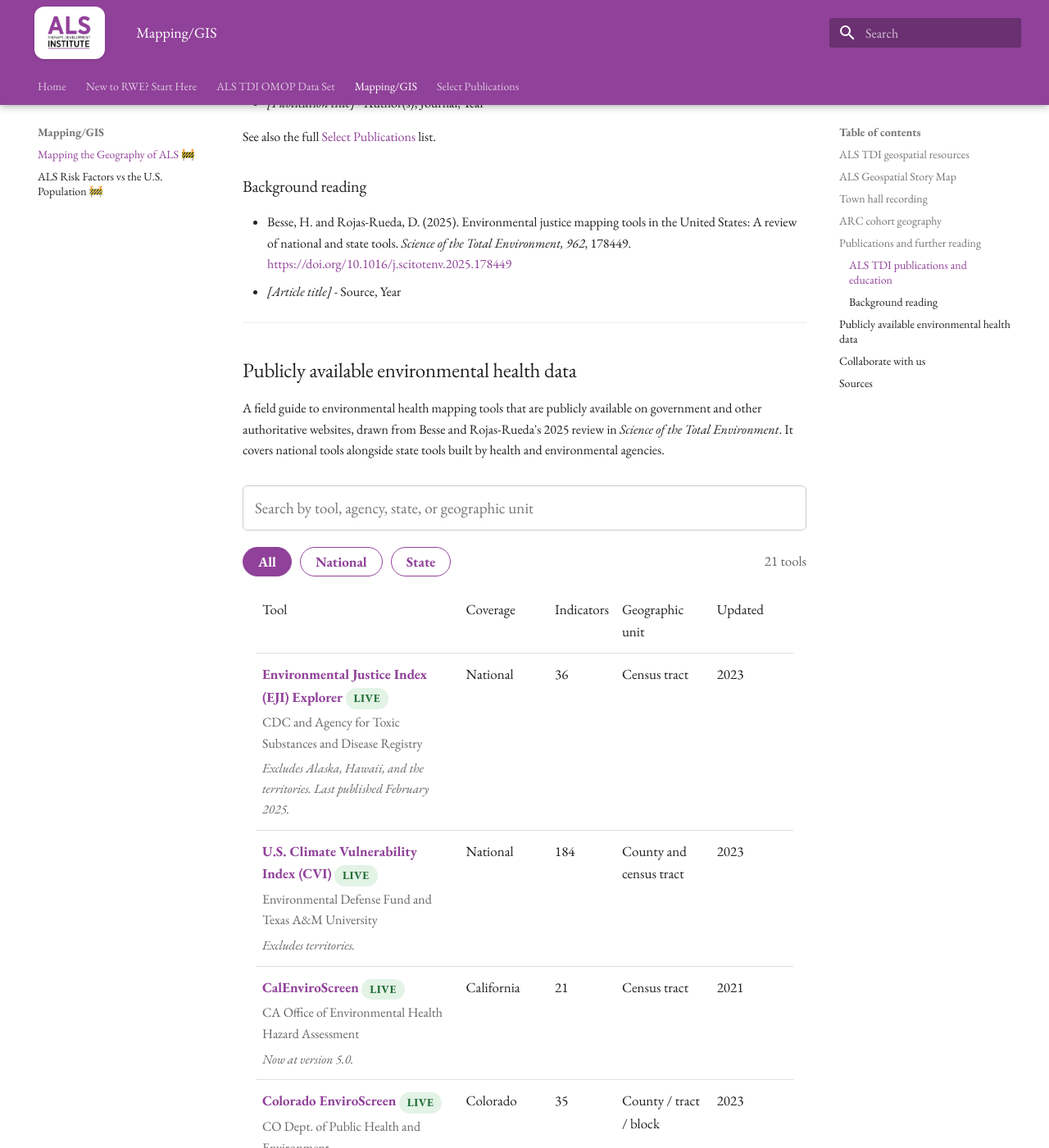
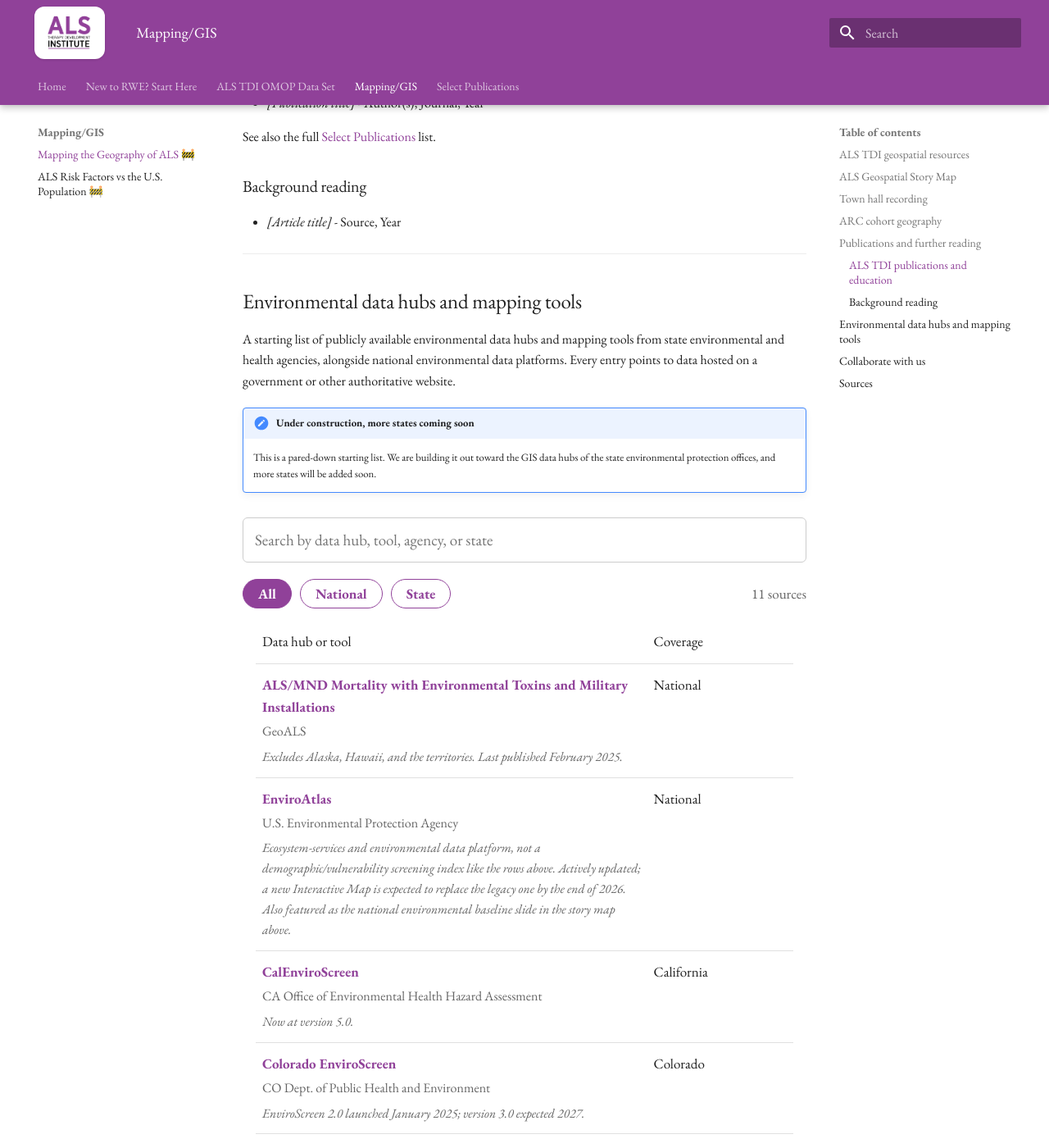
Before and after one commit to ALSTDI/ALS-RWE, an MkDocs documentation site: the page built from docs/mapping.md, in a window 1280 px wide and 1400 px high, scrolled down 5814 px. Shown: the whole window at 82% size. Built offline with MkDocs 1.6.1 and Material for MkDocs 9.7.7, drawn with Linux system fonts in a browser that asks for light colours; some of the changed text lies outside the part shown.

Commit message:
Add files via upload

```diff
--- a/docs/assets/js/env-health-tools.js
+++ b/docs/assets/js/env-health-tools.js
@@ -1,10 +1,9 @@
 /*
-  Environmental health mapping tools table (Mapping tab).
+  Environmental data hubs and mapping tools table (Mapping tab).
 
   Reads assets/env-health-tools.csv and renders a filterable table.
-  Mirrors the pattern used by ga4gh-datadictionary.js so the two
-  behave the same way. Safe to load on every page: it exits quietly
-  when its markup is absent.
+  Columns expected: Scale, State, Tool/Data Hub, Organization, URL, Notes.
+  Safe to load on every page: it exits quietly when its markup is absent.
 */
 /* Resolve the CSV relative to this script's own URL, so the page works
    both at the site root (mkdocs serve) and in a subdirectory such as
@@ -24,11 +23,11 @@
 
   if (!input || !tableBody) return;
 
-  const COLSPAN = 5;
+  const COLSPAN = 2;
   let data = [];
   let activeScale = "all";
 
-  setMessage("Loading tools...");
+  setMessage("Loading list...");
 
   fetch(EHT_CSV_URL)
     .then((response) => {
@@ -42,7 +41,7 @@
         return;
       }
 
-      const headers = rows[0].map((h) => h.replace(/^﻿/, "").trim());
+      const headers = rows[0].map((h) => h.replace(/^\uFEFF/, "").trim());
       data = rows.slice(1).map((row) => {
         const obj = {};
         headers.forEach((h, i) => {
@@ -64,30 +63,30 @@
       render();
     })
     .catch((error) => {
-      setMessage("Could not load the tool list.");
-      console.error("Environmental health tools load error:", error);
+      setMessage("Could not load the list.");
+      console.error("Environmental data hubs load error:", error);
     });
 
   function render() {
     const q = input.value.toLowerCase().trim();
 
     const filtered = data.filter((row) => {
-      if (activeScale !== "all" && row["Scale"].toLowerCase() !== activeScale) {
+      if (activeScale !== "all" && (row["Scale"] || "").toLowerCase() !== activeScale) {
         return false;
       }
       if (!q) return true;
-      return ["Tool", "Organization", "State", "Scale", "Geographic Unit", "Notes"].some(
+      return ["Tool/Data Hub", "Organization", "State", "Scale", "Notes"].some(
         (key) => String(row[key] || "").toLowerCase().includes(q)
       );
     });
 
     if (countEl) {
       countEl.textContent =
-        filtered.length + (filtered.length === 1 ? " tool" : " tools");
+        filtered.length + (filtered.length === 1 ? " source" : " sources");
     }
 
     if (!filtered.length) {
-      setMessage("No tools match that search.");
+      setMessage("No entries match that search.");
       return;
     }
 
@@ -96,21 +95,12 @@
 
   function renderRow(row) {
     const place = row["State"] || "National";
-    const name = escapeHtml(row["Tool"]);
-    const link = row["URL"]
-      ? '<a href="' + escapeHtml(row["URL"]) + '" target="_blank" rel="noopener">' + name + "</a>"
+    const name = escapeHtml(row["Tool/Data Hub"]);
+    const url = row["URL"] || "";
+    const isLink = /^https?:\/\//i.test(url);
+    const link = isLink
+      ? '<a href="' + escapeHtml(url) + '" target="_blank" rel="noopener">' + name + "</a>"
       : name;
-
-    const status = row["Status"] || "";
-    const statusClass =
-      status.toLowerCase() === "live"
-        ? "eht-live"
-        : status.toLowerCase() === "removed"
-        ? "eht-removed"
-        : "eht-uncertain";
-    const statusTag = status
-      ? '<span class="eht-status ' + statusClass + '">' + escapeHtml(status) + "</span>"
-      : "";
 
     const note = row["Notes"]
       ? '<div class="eht-note">' + escapeHtml(row["Notes"]) + "</div>"
@@ -118,12 +108,9 @@
 
     return (
       "<tr>" +
-      "<td><strong>" + link + "</strong> " + statusTag +
+      "<td><strong>" + link + "</strong>" +
       '<div class="eht-org">' + escapeHtml(row["Organization"]) + "</div>" + note + "</td>" +
       "<td>" + escapeHtml(place) + "</td>" +
-      "<td>" + escapeHtml(row["Indicators"]) + "</td>" +
-      "<td>" + escapeHtml(row["Geographic Unit"]) + "</td>" +
-      "<td>" + escapeHtml(row["Last Updated"]) + "</td>" +
       "</tr>"
     );
   }
--- a/docs/mapping.md
+++ b/docs/mapping.md
@@ -131,21 +131,23 @@
 
 <!-- Add outside articles and explainers on environmental health, geospatial methods, and ALS epidemiology here. -->
 
-- Besse, H. and Rojas-Rueda, D. (2025). Environmental justice mapping tools in the United States: A review of national and state tools. *Science of the Total Environment, 962*, 178449. <https://doi.org/10.1016/j.scitotenv.2025.178449>
 - *[Article title]* - Source, Year
 
 ---
 
-## Publicly available environmental health data
+## Environmental data hubs and mapping tools
 
-A field guide to environmental health mapping tools that are publicly available on government and other authoritative websites, drawn from Besse and Rojas-Rueda's 2025 review in *Science of the Total Environment*. It covers national tools alongside state tools built by health and environmental agencies.
+A starting list of publicly available environmental data hubs and mapping tools from state environmental and health agencies, alongside national environmental data platforms. Every entry points to data hosted on a government or other authoritative website.
+
+!!! note "Under construction, more states coming soon"
+    This is a pared-down starting list. We are building it out toward the GIS data hubs of the state environmental protection offices, and more states will be added soon.
 
 <div class="eht-controls">
   <input
     type="text"
     id="eht-search"
     class="ga4gh-search-input"
-    placeholder="Search by tool, agency, state, or geographic unit"
+    placeholder="Search by data hub, tool, agency, or state"
   />
   <div class="eht-scale-filter">
     <button class="eht-scale-btn active" data-scale="all">All</button>
@@ -159,20 +161,17 @@
   <table id="eht-table" class="md-typeset__table">
     <thead>
       <tr>
-        <th>Tool</th>
+        <th>Data hub or tool</th>
         <th>Coverage</th>
-        <th>Indicators</th>
-        <th>Geographic unit</th>
-        <th>Updated</th>
       </tr>
     </thead>
     <tbody>
-      <tr><td colspan="5" class="eht-loading">Loading tools...</td></tr>
+      <tr><td colspan="2" class="eht-loading">Loading list...</td></tr>
     </tbody>
   </table>
 </div>
 
-Source data are in [`env-health-tools.csv`](assets/env-health-tools.csv). States not listed did not have a publicly available environmental health mapping tool meeting the review's criteria as of January 2024.
+Source data are in [`env-health-tools.csv`](assets/env-health-tools.csv). More state data hubs will be added as this list is built out.
 
 ---
 
@@ -201,7 +200,4 @@
 
 ## Sources
 
-Tool links were verified in August 2026 against the following:
-
-- Besse, H. and Rojas-Rueda, D. (2025), *Science of the Total Environment*: <https://doi.org/10.1016/j.scitotenv.2025.178449>
-- Individual agency pages for each tool, linked in the table above
+Links were verified in August 2026 against the individual agency pages for each entry listed above.
```
Also changed, not shown: docs/assets/env-health-tools.csv (+12 -22 lines), docs/free-rwe-resources.md (+1 -1 lines).
